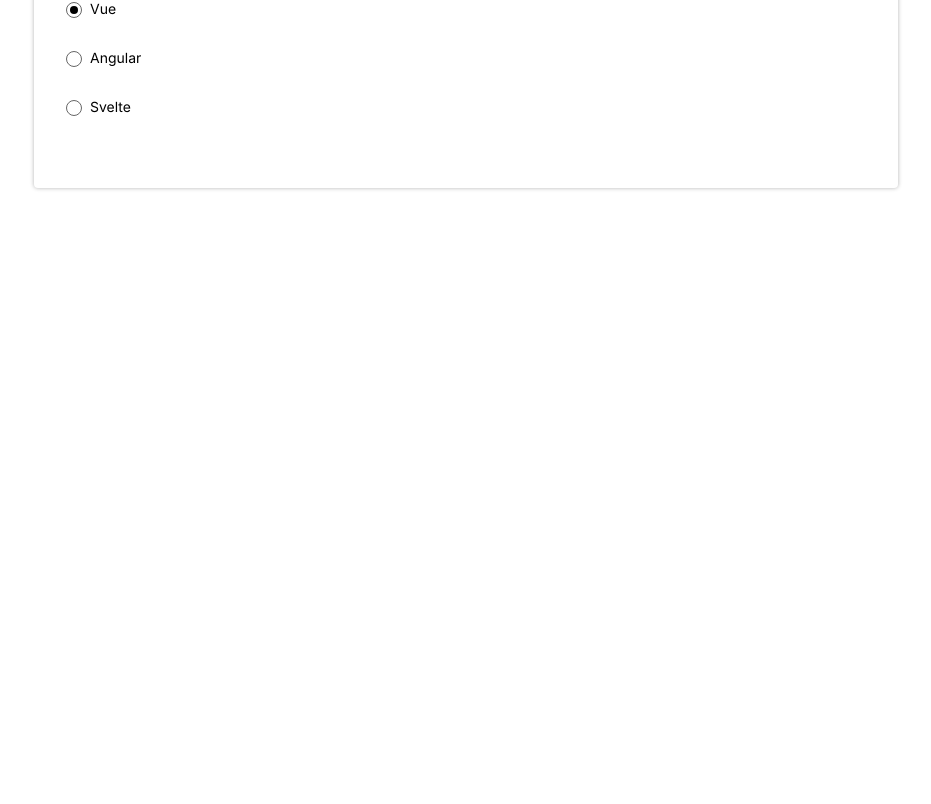
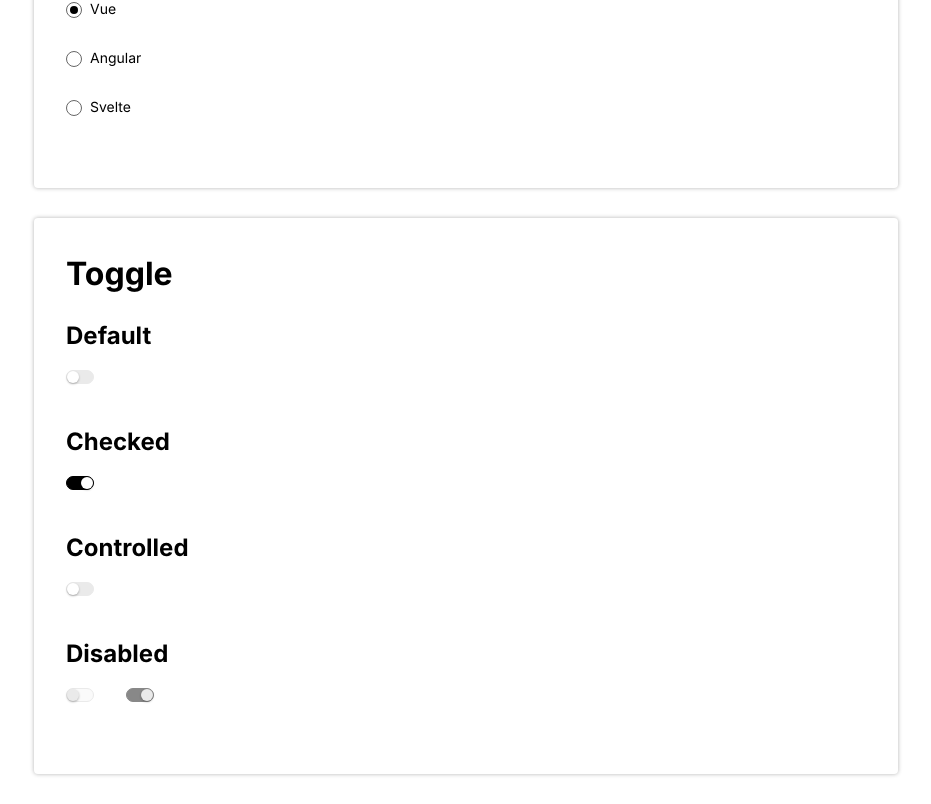
Before and after one commit to bohdev95/react-raw-ui, a React app: page / in a window 1280 px wide. Shown: the part 7233-8037 px from the top of the page, without its empty margins (174-1105 px from the left). Before the commit the page ends 7451 px from the top, so only its background shows below. Built offline with nearby package versions, Linux system fonts and the light colour scheme.

Commit message:
feat(Toggle): add basic feature

```diff
--- a/components/Checkbox/Checkbox.tsx
+++ b/components/Checkbox/Checkbox.tsx
@@ -3,6 +3,7 @@
   ChangeEvent,
   useEffect,
   useMemo,
+  PropsWithChildren,
 } from "react";
 import classNames from "classnames";
 import CheckboxIcon from "./CheckboxIcon";
@@ -10,7 +11,7 @@
 import { useControlled } from "../utils/hooks";
 import { useCheckboxGroupContext } from "./checkbox-group-context";
 
-const Checkbox: FC<CheckboxProps> = ({
+const Checkbox: FC<PropsWithChildren<CheckboxProps>> = ({
   defaultChecked = false,
   checked,
   value: checkboxValue,
@@ -78,6 +79,8 @@
           z-index: -1;
           font-size: 0;
           background-color: transparent;
+          overflow: hidden;
+          visibility: hidden;
         }
         .raw-checkbox-text {
           font-size: 14px;
--- a/components/Checkbox/CheckboxGroup.tsx
+++ b/components/Checkbox/CheckboxGroup.tsx
@@ -1,6 +1,7 @@
 
 import React, {
   FC,
+  PropsWithChildren,
   useEffect,
   useMemo,
 } from "react";
@@ -9,7 +10,7 @@
 import { useControlled } from "../utils/hooks";
 import { CheckboxGroupContext } from "./checkbox-group-context";
 
-const CheckboxGroup: FC<CheckboxGroupProps> = ({
+const CheckboxGroup: FC<PropsWithChildren<CheckboxGroupProps>> = ({
   value: checkboxGroupValue,
   defaultValue = [],
   disabled = false,
--- a/components/Radio/Radio.tsx
+++ b/components/Radio/Radio.tsx
@@ -1,4 +1,4 @@
-import React, { FC, ChangeEvent, useEffect, useMemo } from "react";
+import React, { FC, ChangeEvent, useEffect, useMemo, PropsWithChildren } from "react";
 import classNames from "classnames";
 import { RadioProps } from "./Radio.types";
 import { useControlled } from "../utils/hooks";
@@ -6,7 +6,7 @@
 import { useTheme } from "../Theme/theme-context";
 import { useRadioGroupContext } from "./radio-group-context";
 
-const Radio: FC<RadioProps> = ({
+const Radio: FC<PropsWithChildren<RadioProps>> = ({
   defaultChecked = false,
   checked,
   value: radioValue,
@@ -76,6 +76,8 @@
             z-index: -1;
             font-size: 0;
             background-color: transparent;
+            overflow: hidden;
+            visibility: hidden;
           }
           .raw-radio-inner {
             position: relative;
--- a/components/Radio/RadioGroup.tsx
+++ b/components/Radio/RadioGroup.tsx
@@ -1,6 +1,7 @@
 
 import React, {
   FC,
+  PropsWithChildren,
   useEffect,
   useMemo,
 } from "react";
@@ -10,7 +11,7 @@
 import { RadioValue } from "./Radio.types";
 import { RadioGroupContext } from "./radio-group-context";
 
-const RadioGroup: FC<RadioGroupProps> = ({
+const RadioGroup: FC<PropsWithChildren<RadioGroupProps>> = ({
   value: radioGroupValue,
   defaultValue = '',
   disabled = false,
--- /dev/null
+++ b/components/Toggle/Toggle.styles.ts
@@ -0,0 +1,93 @@
+import css from "styled-jsx/css";
+import { RawUITheme } from "../Theme/preset/preset.type";
+import { useTheme } from "../Theme/theme-context";
+import { ToggleStatus, ToggleStyles } from "./Toggle.types";
+
+const useToggleStyles = ({ status, disabled }): ToggleStyles => {
+  const theme: RawUITheme = useTheme();
+
+  const styles: {
+    [key in ToggleStatus]: ToggleStyles;
+  } = {
+    unChecked: {
+      backgroundColor: theme.palette.accents2,
+      borderColor: theme.palette.accents2,
+    },
+    checked: {
+      backgroundColor: theme.palette.black,
+      borderColor: theme.palette.black,
+    },
+  };
+
+  const defaultStyles = styles[status];
+  const disabledStyles = {
+    unChecked: {
+      backgroundColor: theme.palette.accents1,
+      borderColor: theme.palette.accents2,
+    },
+    checked: {
+      backgroundColor: theme.palette.accents6,
+      borderColor: theme.palette.accents6,
+    },
+  };
+
+  return {
+    ...defaultStyles,
+    ...(disabled ? disabledStyles[status] : {}),
+  };
+};
+
+export const useToggleCSS = ({ checked, disabled }) => {
+  const theme: RawUITheme = useTheme();
+  const { backgroundColor, borderColor } = useToggleStyles({
+    status: checked ? "checked" : "unChecked",
+    disabled,
+  });
+
+  return css.resolve`
+    .raw-toggle {
+      position: relative;
+      display: inline-flex;
+      cursor: ${disabled ? "not-allowed" : "pointer"};
+    }
+    .raw-toggle :global(.raw-toggle-input) {
+      position: absolute;
+      opacity: 0;
+      outline: none;
+      width: 0;
+      height: 0;
+      margin: 0;
+      padding: 0;
+      z-index: -1;
+      font-size: 0;
+      background-color: transparent;
+      overflow: hidden;
+      visibility: hidden;
+    }
+    .raw-toggle :global(.raw-toggle-inner) {
+      box-sizing: border-box;
+      width: 28px;
+      height: 14px;
+      border-radius: 14px;
+      position: relative;
+      transition: background 150ms cubic-bezier(0, 0, 0.2, 1);
+      transition-property: background, border-color;
+      background-color: ${backgroundColor};
+      border: 1px solid ${borderColor};
+    }
+    .raw-toggle :global(.raw-toggle-inner .raw-toggle-thumb) {
+      position: absolute;
+      width: 12px;
+      height: 12px;
+      top: 50%;
+      left: 0;
+      box-shadow: 0 1px 2px 0 rgb(0 0 0 / 20%), 0 1px 3px 0 rgb(0 0 0 / 10%);
+      transition: transform 150ms cubic-bezier(0, 0, 0.2, 1);
+      border-radius: 50%;
+      background-color: ${disabled
+        ? theme.palette.accents2
+        : theme.palette.white};
+      transform: ${checked ? "translate(14px, -50%)" : "translate(0, -50%)"};
+    }
+  `;
+};
--- /dev/null
+++ b/components/Toggle/Toggle.tsx
@@ -0,0 +1,53 @@
+import React, { FC, ChangeEvent, useEffect, useMemo } from "react";
+import classNames from "classnames";
+import { ToggleProps } from "./Toggle.types";
+import { useControlled } from "../utils/hooks";
+import { RawUITheme } from "../Theme/preset/preset.type";
+import { useTheme } from "../Theme/theme-context";
+import { useToggleCSS } from "./Toggle.styles";
+
+const Toggle: FC<ToggleProps> = ({
+  defaultChecked = false,
+  checked,
+  disabled = false,
+  onChange,
+  className = "",
+  ...restProps
+}) => {
+  const theme: RawUITheme = useTheme();
+  const [internalValue, setInternalValue] = useControlled<boolean>({
+    defaultValue: defaultChecked,
+    value: checked,
+  });
+  const { className: resolveClassName, styles } = useToggleCSS({
+    checked: internalValue,
+    disabled,
+  });
+  const toggleClasses = classNames("raw-toggle", className, resolveClassName);
+  const toggleInnerClasses = classNames("raw-toggle-inner");
+
+  const changeHandler = (event: ChangeEvent<HTMLInputElement>) => {
+    if (disabled) return;
+    setInternalValue(event.target.checked);
+    onChange?.(event);
+  };
+
+  return (
+    <label className={toggleClasses}>
+      <input
+        className="raw-toggle-input"
+        type="checkbox"
+        disabled={disabled}
+        checked={internalValue}
+        onChange={changeHandler}
+        {...restProps}
+      />
+      <span className={toggleInnerClasses}>
+        <div className="raw-toggle-thumb" />
+      </span>
+      {styles}
+    </label>
+  );
+};
+
+export default Toggle;
--- /dev/null
+++ b/components/Toggle/Toggle.types.ts
@@ -0,0 +1,23 @@
+import { ChangeEvent, InputHTMLAttributes } from "react"
+
+interface BaseToggleProps {
+  checked?: boolean
+  defaultChecked?: boolean
+  disabled?: boolean
+  className?: string
+  onChange?: (event: ChangeEvent<HTMLInputElement>) => void
+}
+
+type NativeToggleProps = Omit<
+  InputHTMLAttributes<HTMLInputElement>,
+  keyof BaseToggleProps
+>;
+
+export type ToggleProps = BaseToggleProps & NativeToggleProps
+
+export interface ToggleStyles {
+  borderColor?: string;
+  backgroundColor?: string;
+}
+
+export type ToggleStatus = 'unChecked' | 'checked'
--- /dev/null
+++ b/components/Toggle/index.ts
@@ -0,0 +1 @@
+export { default } from './Toggle';
--- a/components/index.ts
+++ b/components/index.ts
@@ -20,3 +20,6 @@
 export { default as Radio } from './Radio';
 export * from './Radio/Radio.types'
 export * from './Radio/RadioGroup.types'
+
+export { default as Toggle } from './Toggle'
+export * from './Toggle/Toggle.types'
--- a/src/App.tsx
+++ b/src/App.tsx
@@ -8,6 +8,7 @@
   CheckboxGroupValue,
   Radio,
   RadioValue,
+  Toggle,
 } from "../components";
 
 const Container: FC<PropsWithChildren<{ title: string }>> = ({
@@ -110,6 +111,7 @@
     useState<CheckboxGroupValue>(["react", "angular"]);
   const [controllableRadioValue, setControllableRadioValue] = useState(false);
   const [controllableRadioGroupValue, setControllableRadioGroupValue] = useState<RadioValue>('angular')
+  const [controllableToggleValue, setControllableToggleValue] = useState(false)
 
   const groupOptions = [
     {
@@ -652,6 +654,34 @@
           </Unit>
         </Wrapper>
       </Container>
+      <Container title="Toggle">
+        <Wrapper title="Default">
+          <Unit layout="row">
+            <Toggle />
+          </Unit>
+        </Wrapper>
+        <Wrapper title="Checked">
+          <Unit layout="row">
+            <Toggle defaultChecked />
+          </Unit>
+        </Wrapper>
+        <Wrapper title="Controlled">
+          <Unit layout="row">
+            <Toggle
+              checked={controllableToggleValue}
+              onChange={(event: ChangeEvent<HTMLInputElement>) => {
+                setControllableToggleValue(event.target.checked);
+              }}
+            />
+          </Unit>
+        </Wrapper>
+        <Wrapper title="Disabled">
+          <Unit layout="row">
+            <Toggle disabled />
+            <Toggle defaultChecked disabled />
+          </Unit>
+        </Wrapper>
+      </Container>
     </div>
   );
 }
```
